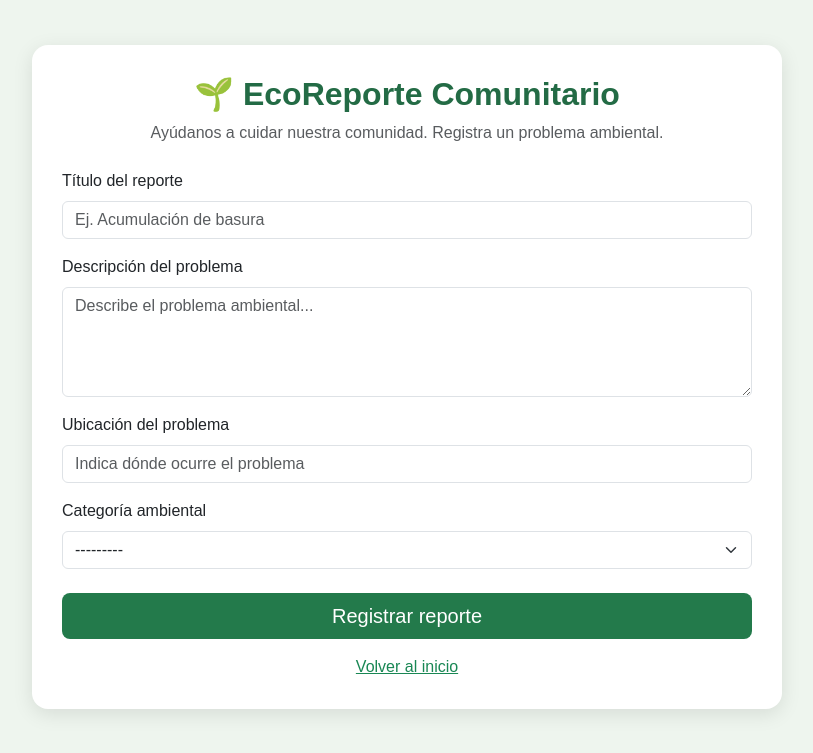
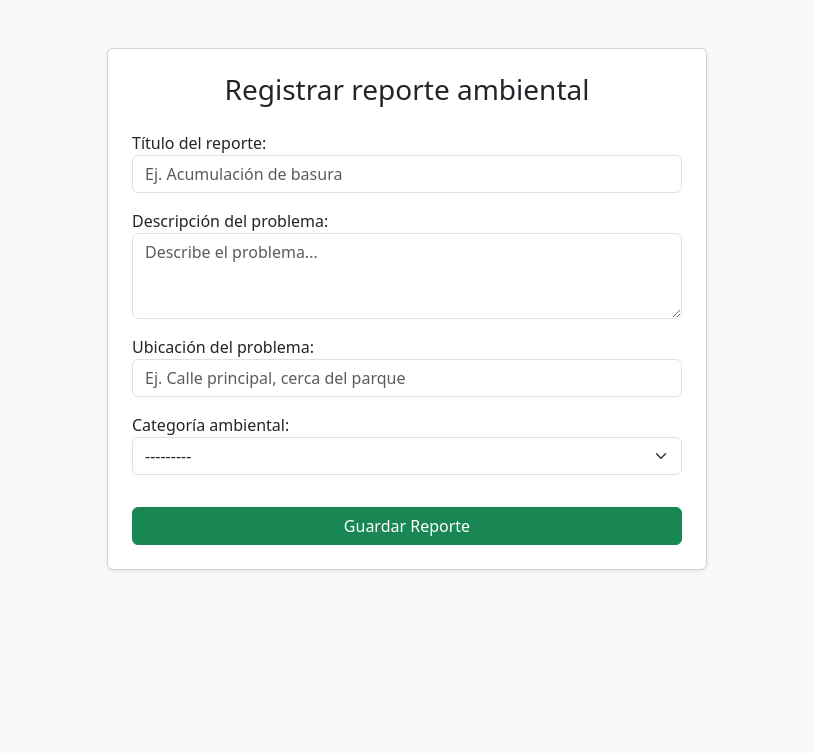
Before and after one commit to TheIsaac503/EcoReporte-Comunitario, a Django app: page /reportes/crear/ in a window 1280 px wide. Shown: the top 753 px of the page, without its empty margins (233-1046 px from the left). Run offline with Django 5.2, Linux system fonts and the light colour scheme; the visitor is signed in with stand-in values (Sample User, id 1); data that the repository does not hold is empty.

Commit message:
Agregar modificaciones de mi version del proyecto

```diff
--- a/ecoreporte_project/settings.py
+++ b/ecoreporte_project/settings.py
@@ -146,3 +146,8 @@ MAILERS = {
         'BACKEND': 'django.core.mail.backends.console.EmailBackend',
     },
 }
+import os
+
+STATICFILES_DIRS = [
+    os.path.join(BASE_DIR, 'static'),
+]
--- a/reportes/forms.py
+++ b/reportes/forms.py
@@ -2,41 +2,33 @@
 from django import forms
 from .models import ReporteAmbiental
 
-
 class ReporteAmbientalForm(forms.ModelForm):
-
     class Meta:
         model = ReporteAmbiental
-
         fields = [
             'Titulo',
             'Descripcion',
             'UbicacionReferencial',
             'IdCategoria',
         ]
-
         widgets = {
             'Titulo': forms.TextInput(attrs={
                 'class': 'form-control',
                 'placeholder': 'Ej. Acumulación de basura',
             }),
-
             'Descripcion': forms.Textarea(attrs={
                 'class': 'form-control',
-                'rows': 4,
-                'placeholder': 'Describe el problema ambiental...',
+                'rows': 3,
+                'placeholder': 'Describe el problema...',
             }),
-
             'UbicacionReferencial': forms.TextInput(attrs={
                 'class': 'form-control',
-                'placeholder': 'Indica dónde ocurre el problema',
+                'placeholder': 'Ej. Calle principal, cerca del parque',
             }),
-
             'IdCategoria': forms.Select(attrs={
                 'class': 'form-select',
             }),
         }
-
         labels = {
             'Titulo': 'Título del reporte',
             'Descripcion': 'Descripción del problema',
--- a/reportes/templates/reportes/crear_reporte.html
+++ b/reportes/templates/reportes/crear_reporte.html
@@ -1,118 +1,32 @@
-
 <!DOCTYPE html>
 <html lang="es">
 <head>
     <meta charset="UTF-8">
     <meta name="viewport" content="width=device-width, initial-scale=1.0">
-    <title>Registrar reporte ambiental</title>
+    <title>Registrar Reporte Ambiental</title>
+    <link href="https://cdn.jsdelivr.net/npm/bootstrap@5.3.0/dist/css/bootstrap.min.css" rel="stylesheet">
+</head>
+<body class="bg-light">
+    <div class="container my-5">
+        <div class="card shadow-sm mx-auto" style="max-width: 600px;">
+            <div class="card-body p-4">
+                <h3 class="card-title text-center mb-4">Registrar reporte ambiental</h3>
 
-    <link href="https://cdn.jsdelivr.net/npm/bootstrap@5.3.0/dist/css/bootstrap.min.css"
-          rel="stylesheet">
+                <form method="POST">
+                    {% csrf_token %}
 
-    <style>
-        body {
-            background: #eef5ee;
-            font-family: Arial, sans-serif;
-        }
+                    {% if form.errors %}
+                        <div class="alert alert-danger">
+                            Por favor corrige los errores antes de enviar.
+                            {{ form.errors }}
+                        </div>
+                    {% endif %}
 
-        .formulario {
-            max-width: 750px;
-            margin: 45px auto;
-            padding: 30px;
-            background: white;
-            border-radius: 16px;
-            box-shadow: 0 5px 20px rgba(0, 0, 0, 0.10);
-        }
+                    {{ form.as_p }}
 
-        .titulo {
-            color: #236b45;
-            font-weight: bold;
-        }
-
-        .btn-verde {
-            background: #237a4b;
-            color: white;
-            border: none;
-        }
-
-        .btn-verde:hover {
-            background: #195c37;
-            color: white;
-        }
-    </style>
-</head>
-
-<body>
-    <div class="container">
-        <div class="formulario">
-
-            <h2 class="titulo text-center mb-2">
-                🌱 EcoReporte Comunitario
-            </h2>
-
-            <p class="text-center text-muted mb-4">
-                Ayúdanos a cuidar nuestra comunidad.
-                Registra un problema ambiental.
-            </p>
-
-            {% if messages %}
-                {% for mensaje in messages %}
-                    <div class="alert alert-success">
-                        {{ mensaje }}
-                    </div>
-                {% endfor %}
-            {% endif %}
-
-            <form method="POST">
-                {% csrf_token %}
-
-                {{ formulario.non_field_errors }}
-
-                <div class="mb-3">
-                    <label class="form-label">
-                        {{ formulario.Titulo.label }}
-                    </label>
-                    {{ formulario.Titulo }}
-                    {{ formulario.Titulo.errors }}
-                </div>
-
-                <div class="mb-3">
-                    <label class="form-label">
-                        {{ formulario.Descripcion.label }}
-                    </label>
-                    {{ formulario.Descripcion }}
-                    {{ formulario.Descripcion.errors }}
-                </div>
-
-                <div class="mb-3">
-                    <label class="form-label">
-                        {{ formulario.UbicacionReferencial.label }}
-                    </label>
-                    {{ formulario.UbicacionReferencial }}
-                    {{ formulario.UbicacionReferencial.errors }}
-                </div>
-
-                <div class="mb-4">
-                    <label class="form-label">
-                        {{ formulario.IdCategoria.label }}
-                    </label>
-                    {{ formulario.IdCategoria }}
-                    {{ formulario.IdCategoria.errors }}
-                </div>
-
-                <div class="d-grid">
-                    <button type="submit" class="btn btn-verde btn-lg">
-                        Registrar reporte
-                    </button>
-                </div>
-            </form>
-
-            <div class="text-center mt-3">
-                <a href="/" class="text-success">
-                    Volver al inicio
-                </a>
+                    <button type="submit" class="btn btn-success w-100 mt-3">Guardar Reporte</button>
+                </form>
             </div>
-
         </div>
     </div>
 </body>
--- a/reportes/views.py
+++ b/reportes/views.py
@@ -53,28 +53,17 @@ def vista_tablas(request):
 def crear_reporte(request):
     if request.method == 'POST':
         formulario = ReporteAmbientalForm(request.POST)
-
         if formulario.is_valid():
             reporte = formulario.save(commit=False)
             reporte.IdUsuario = request.user
             reporte.Estado = 'Pendiente'
             reporte.save()
-
-            messages.success(
-                request,
-                '¡Tu reporte ambiental se registró correctamente!'
-            )
-
+            messages.success(request, '¡Tu reporte ambiental se registró correctamente!')
             return redirect('crear_reporte')
     else:
         formulario = ReporteAmbientalForm()
 
-    return render(
-        request,
-        'reportes/crear_reporte.html',
-        {'formulario': formulario}
-    )
-
+    return render(request, 'reportes/crear_reporte.html', {'form': formulario})
 
 def listar_reportes(request):
     reportes = ReporteAmbiental.objects.select_related(
```
Also changed, not shown: reportes/templates/reportes/home.html (+12 -3 lines), reportes/templates/reportes/listar_reportes.html (+18 -53 lines), static/estilos.css (added, +7 -0 lines), static/fondo.jpg (added), 2 other files.
